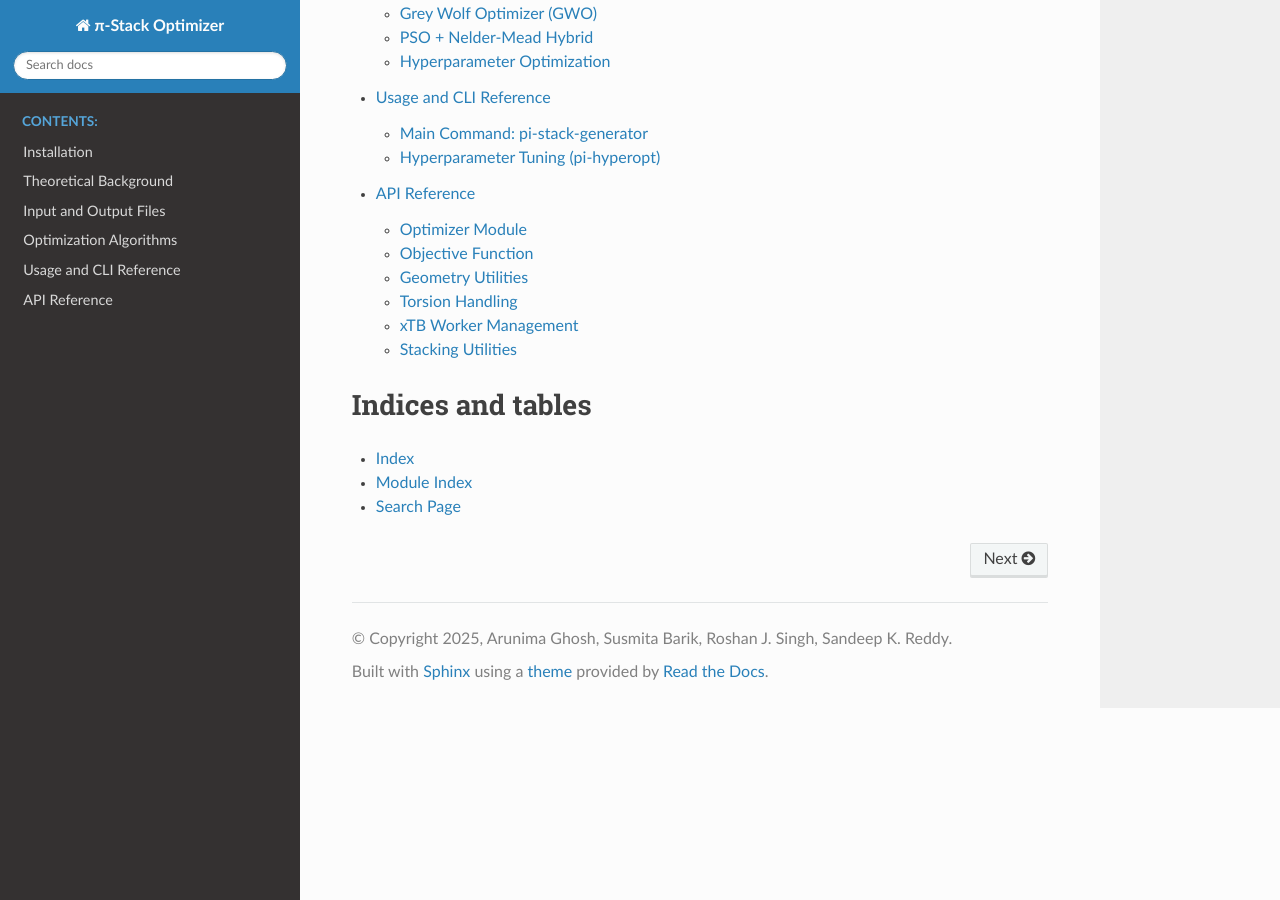
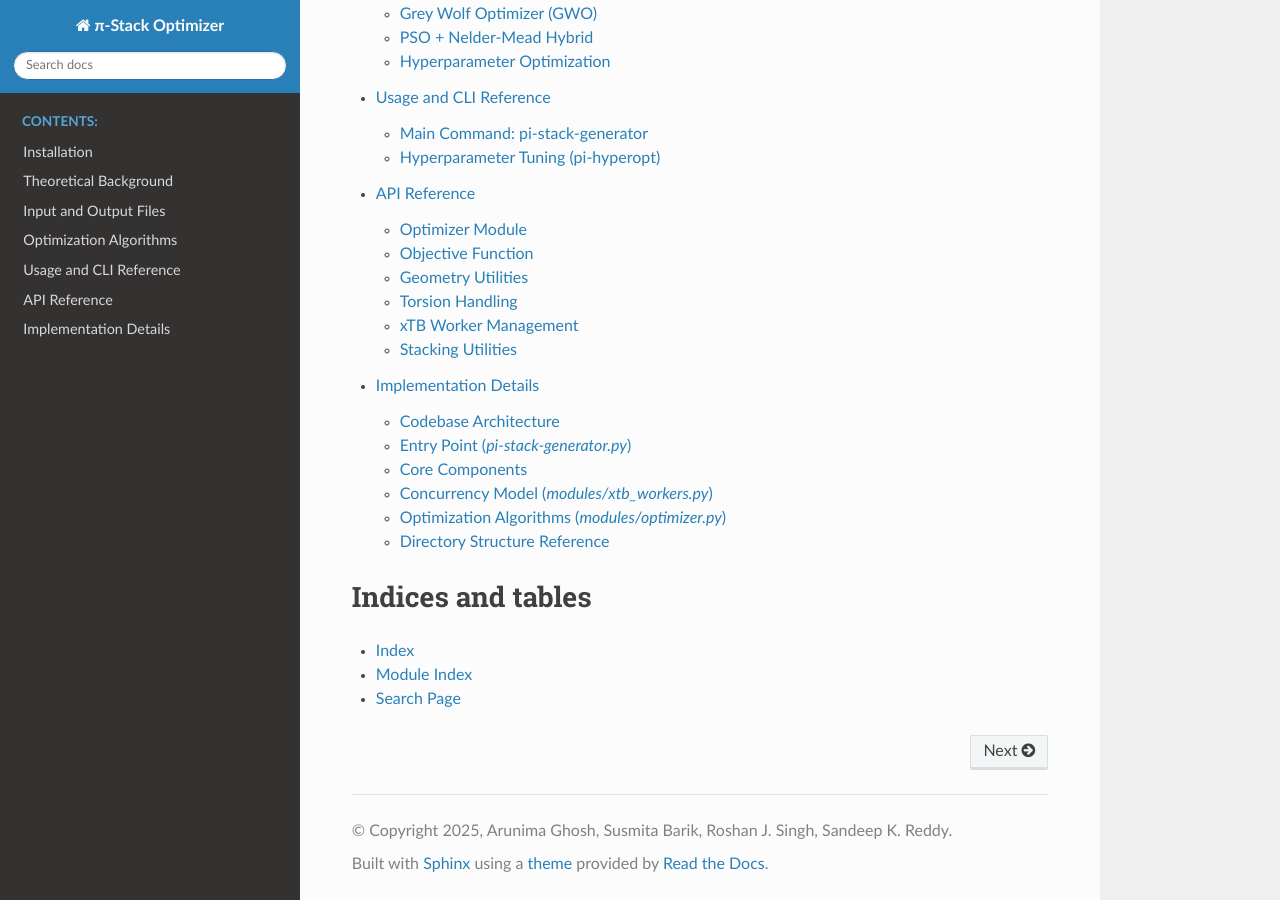
Before and after one commit to roshansinghabc123-cmd/PSO, a Sphinx documentation site: the page built from docs/index.rst, in a window 1280 px wide and 900 px high, scrolled down 746 px. Built offline with Sphinx 7.4.7 and the Read the Docs theme 3.1.0, drawn with Linux system fonts in a browser that asks for light colours; part of the change alters nothing that is shown.

Commit message:
Add elaborative documentation on implementation details

```diff
--- a/docs/conf.py
+++ b/docs/conf.py
@@ -20,6 +20,7 @@ extensions = [
     'sphinx_copybutton',
     'sphinx_togglebutton',
     'sphinx.ext.mathjax',
+    'sphinxcontrib.mermaid',
 ]
 
 templates_path = ['_templates']
--- /dev/null
+++ b/docs/implementation_details.rst
@@ -0,0 +1,117 @@
+Implementation Details
+======================
+
+This section provides a deep dive into the internal codebase of the π-Stack Optimizer. It is intended for developers or advanced users who want to understand *how* the code works under the hood.
+
+Codebase Architecture
+---------------------
+
+The project is structured as a modular Python application. The core logic handles the orchestration between global optimization algorithms, geometric manipulations, and quantum chemical energy evaluations.
+
+.. mermaid::
+
+   graph TD
+       A[pi-stack-generator.py] -->|Configures| B(BatchObjective)
+       A -->|Selects| C(Optimizer)
+       C -->|Queries| B
+       B -->|Manages| D[XTBWorkerPool]
+       D -->|Spawns| E[Worker Processes]
+       E -->|Executes| F[xTB Binary]
+
+Entry Point (`pi-stack-generator.py`)
+-------------------------------------
+
+The `main()` function in ``pi-stack-generator.py`` serves as the conductor:
+
+1.  **Initialization**:
+    *   Parses command line arguments (`argparse`).
+    *   Sets up logging (`modules/logging_helpers.py`).
+2.  **Preprocessing**:
+    *   Reads the monomer XYZ file.
+    *   **Validation**: Calls ``report_geometry_validation`` to ensure the input monomer has sane bond lengths and no overlaps.
+    *   **Alignment**: Uses ``align_pi_core_to_xy`` to rotate the flat part of the molecule to the XY plane. This makes the optimization variables (translation/rotation) more physically intuitive.
+    *   **Torsions**: Loads torsion definitions and optionally detects symmetry (`modules/torsion.py`).
+3.  **Setup**:
+    *   Initializes the ``BatchObjective`` class, which encapsulates the cost function.
+    *   Initializes the ``XTBWorkerPool`` to manage parallel XTB processes.
+    *   Selects the optimization strategy (PSO, GA, GWO) via ``create_optimizer``.
+4.  **Execution List**:
+    *   Runs the optimization loop: ``optimizer_obj.optimize(objective)``.
+5.  **Result Handling**:
+    *   Computes the final binding energy of the best solution.
+    *   Writes output XYZ files and ``optimization_results.txt``.
+
+Core Components
+---------------
+
+BatchObjective (`modules/objective.py`)
+~~~~~~~~~~~~~~~~~~~~~~~~~~~~~~~~~~~~~~~
+
+This class defines the "landscape" that the optimizer explores. Its primary method is ``batch_evaluate(P)``, which takes a batch of parameter vectors and returns their energy scores.
+
+**The Evaluation Pipeline:**
+
+1.  **Parameter Decoding**:
+    *   The input vector `P` contains rigid body parameters (rotation, translation) and torsion angles.
+    *   Torsions are mapped from reduced space (if symmetry is used) to full space.
+
+2.  **Geometry Reconstruction**:
+    *   **Torsions**: ``_apply_torsions`` rotates the monomer fragments based on the angles.
+    *   **Topology Check**: It validates that rotating bonds didn't accidentally break or form new bonds (e.g., steric clashes causing ring spearing).
+    *   **Stack Building**: ``build_n_layer_stack`` creates the dimer (or n-mer) by applying the rigid body transformation to the monomer copies.
+
+3.  **Fast Pre-Screening (The Penalties)**:
+    *   Before running expensive quantum checks, the code runs fast geometric checks.
+    *   **Clash Penalty**: Checks if atoms between layers are too close (< 1.6 Å).
+    *   **Intramolecular Penalty**: Checks if the monomer itself is crashing into itself.
+    *   *Optimization Note:* If a severe clash is found, the xTB calculation is **skipped entirely**, and a high penalty score is returned. This saves massive amounts of compute time.
+
+4.  **Energy Calculation**:
+    *   If the geometry is safe, a task is submitted to the ``XTBWorkerPool``.
+    *   The binding energy is calculated as: :math:`E_{bind} = E_{stack} - N \times E_{monomer}`.
+
+Geometry Engine (`modules/geometry.py`)
+~~~~~~~~~~~~~~~~~~~~~~~~~~~~~~~~~~~~~~~
+
+This module handles the 3D math.
+
+*   **Principal Component Analysis (PCA)**: Used in ``align_pi_core_to_xy``. It finds the plane of "flatness" in a molecule by analyzing the covariance matrix of atomic coordinates.
+*   **Collision Detection**:
+    *   Uses ``scipy.spatial.cKDTree`` (if available) for O(N log N) neighbor search.
+    *   Falls back to NumPy broadcasting (O(N^2)) for environments without SciPy.
+
+Concurrency Model (`modules/xtb_workers.py`)
+--------------------------------------------
+
+The software uses a **Process-based Parallelism** model via Python's `multiprocessing` module.
+
+*   **Why Processes?** Python's Global Interpreter Lock (GIL) prevents threads from utilizing multiple CPU cores for CPU-bound tasks. Since we are launching external subprocesses (xTB), threads could work, but processes allow us to isolate the memory environment of each worker.
+*   **The Pool**:
+    *   The main process creates a queue of tasks.
+    *   $N$ worker processes consume tasks from the queue.
+    *   Each worker creates a unique temporary directory (`/tmp/xtb_run_...`) to run xTB without file collisions.
+    *   Results are sent back via a results queue.
+
+Optimization Algorithms (`modules/optimizer.py`)
+------------------------------------------------
+
+The optimizers are implemented as classes that share a common interface.
+
+*   **PSO (Particle Swarm)**: Particles remember their personal best (`pbest`) and know the global best (`gbest`). Velocity updates mix these influences.
+*   **GA (Genetic Algorithm)**: Uses tournament selection (pick random subset, choosing best) and simulated binary crossover (SBX) to breed new solutions.
+*   **Hybrid PSO-NM**: Runs PSO for exploration, then periodically freezes the swarm to run a local Nelder-Mead simplex optimization on the best particle to "refine" the minimum.
+
+Directory Structure Reference
+-----------------------------
+
+.. code-block:: text
+
+   output/
+   ├── modules/
+   │   ├── geometry.py       # 3D math, PCA alignment, collision checks
+   │   ├── objective.py      # The cost function (Geometry -> Energy)
+   │   ├── optimizer.py      # PSO, GA, GWO algorithms
+   │   ├── torsion.py        # Dihedral angle manipulation
+   │   └── xtb_workers.py    # Parallel execution of xTB binaries
+   ├── pi-stack-generator.py # Main entry point (Argument parsing, Orchestration)
+   └── docs/                 # Documentation (Sphinx)
--- a/docs/index.rst
+++ b/docs/index.rst
@@ -13,6 +13,7 @@ The **π-Stack Optimizer** is a high-performance computational framework for ide
    optimization
    usage
    modules
+   implementation_details
 
 Indices and tables
 ==================
--- a/requirements.txt
+++ b/requirements.txt
@@ -6,3 +6,4 @@ sphinx_rtd_theme
 sphinx-design
 sphinx-copybutton
 sphinx-togglebutton
+sphinxcontrib-mermaid
```
